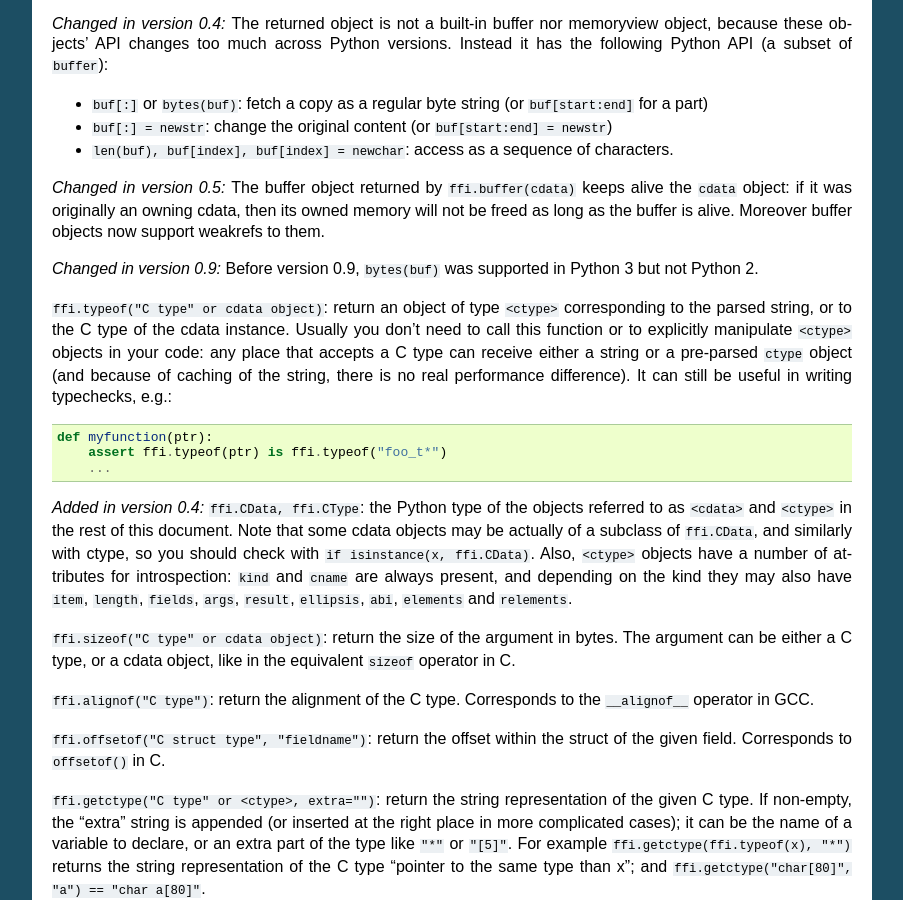
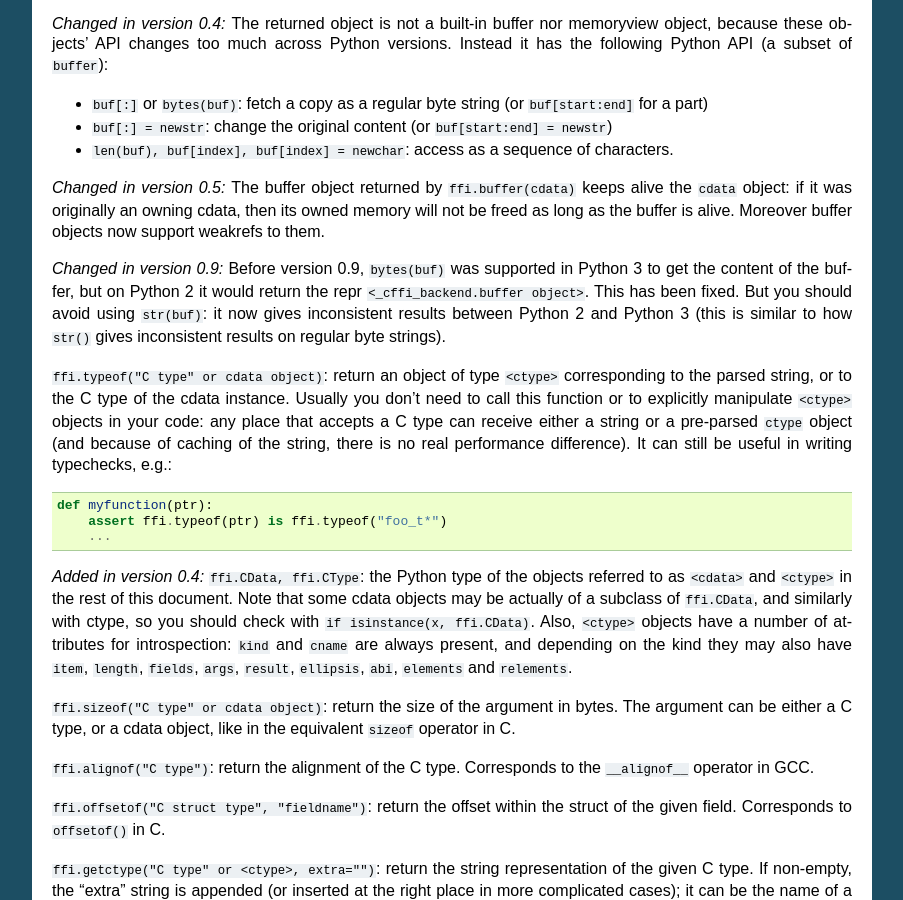
Before and after one commit to python-cffi/cffi, a Sphinx documentation site: the page built from doc/source/index.rst, in a window 1280 px wide and 900 px high, scrolled down 16014 px. Shown: the whole window, without its empty margins (198-1101 px from the left). Built offline with Sphinx 7.4.7, drawn with Linux system fonts in a browser that asks for light colours.

Commit message:
Document more this change

```diff
--- a/doc/source/index.rst
+++ b/doc/source/index.rst
@@ -1188,8 +1188,12 @@ an array.)
    Moreover buffer objects now support weakrefs to them.
 
 .. versionchanged:: 0.9
-   Before version 0.9, ``bytes(buf)`` was supported in Python 3 but not
-   Python 2.
+   Before version 0.9, ``bytes(buf)`` was supported in Python 3 to get
+   the content of the buffer, but on Python 2 it would return the repr
+   ``<_cffi_backend.buffer object>``.  This has been fixed.  But you
+   should avoid using ``str(buf)``: it now gives inconsistent results
+   between Python 2 and Python 3 (this is similar to how ``str()``
+   gives inconsistent results on regular byte strings).
 
 
 ``ffi.typeof("C type" or cdata object)``: return an object of type
```
